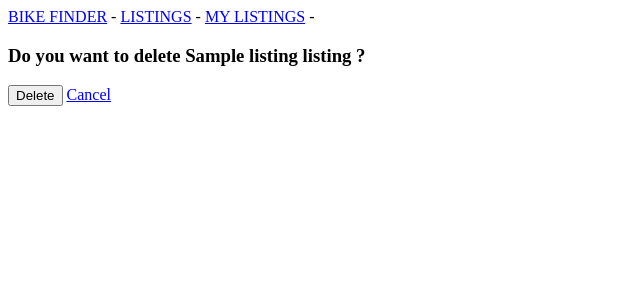
After one commit to itanaysharma/djangoListings, a Django app: template listings/templates/listings/delete_listing.html in a window 1280 px wide. The commit adds this page. Shown: the top 300 px of the page, without its empty margins (0-640 px from the left). Run offline with Django 4.2, Linux system fonts and the light colour scheme; the template is opened without the code that fills it: most values are stand-ins (such as "Sample title", 1, 10 or a date in 2020).

Commit message:
Delete option is working now

```diff
--- /dev/null
+++ b/listings/templates/listings/delete_listing.html
@@ -0,0 +1,16 @@
+{% extends "listings/base.html" %} {% block content %}
+<div class="main">
+  <form method="POST">
+    <div class="container">
+      <!-- Security token by Django -->
+      {% csrf_token %}
+      <h3>Do you want to delete <b>{{listing.title}}</b> listing ?</h3>
+      <p>
+        <input type="submit" class="btn" value="Delete" />
+        <a class="btn" href="{% url 'listings:my_listings'%}">Cancel</a>
+      </p>
+    </div>
+  </form>
+</div>
+
+{% endblock content %}
--- a/listings/urls.py
+++ b/listings/urls.py
@@ -12,5 +12,6 @@ urlpatterns = [
     path('new_listing/', views.new_listing, name='new_listing'),
     path('all_listings/<detail_id>/', views.detail, name='detail'),
     path('my_listings/',views.my_listings, name='my_listings'),
-    path('edit_listing/<edit_id>/', views.edit_listing, name='edit_listing')
+    path('edit_listing/<edit_id>/', views.edit_listing, name='edit_listing'),
+    path('delete_listing/<delete_id>', views.delete_listing, name='delete_listing')
 ]
```
Also changed, not shown: listings/templates/listings/my_listings.html (+7 -1 lines), listings/views.py (+7 -0 lines).
